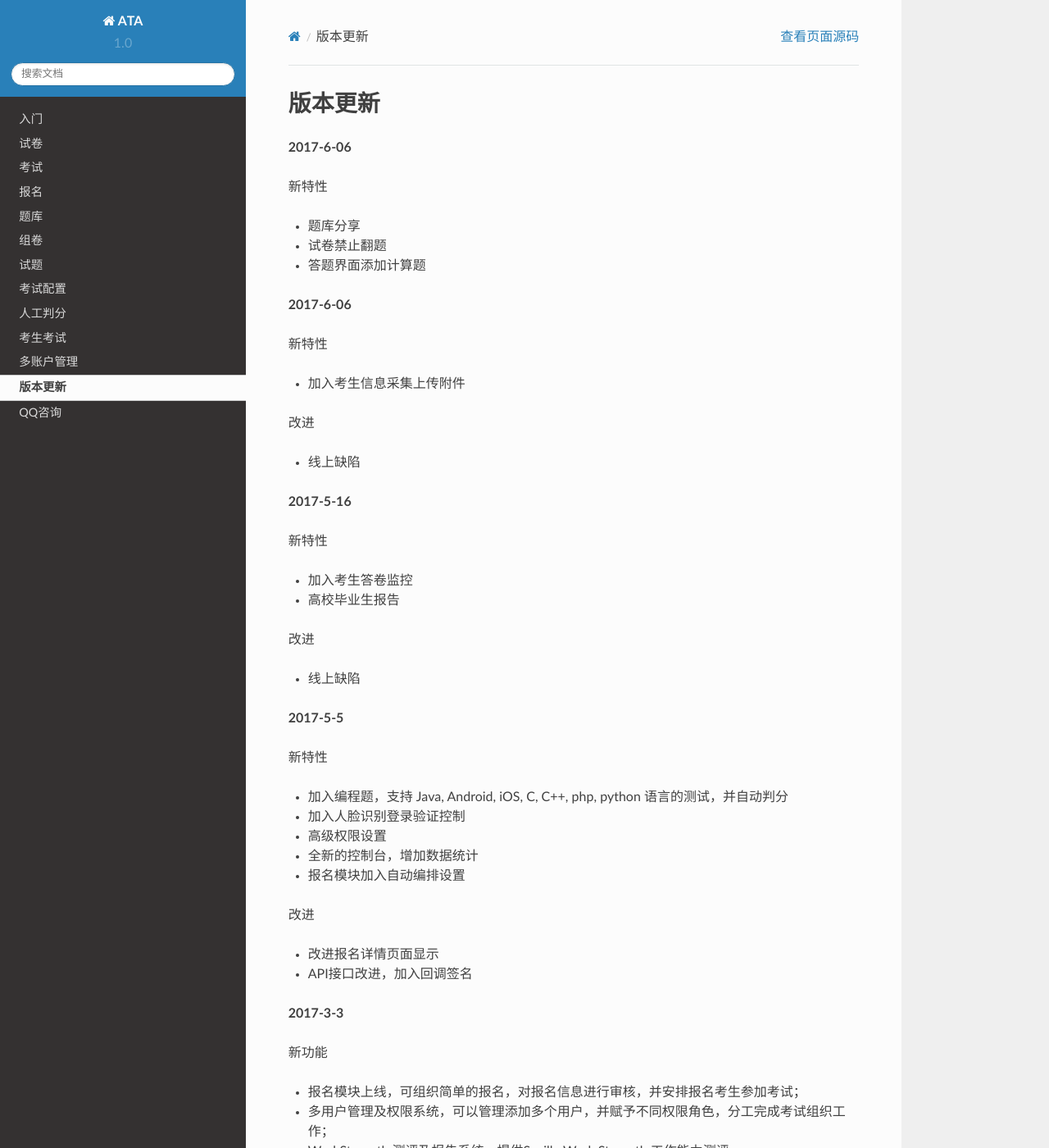
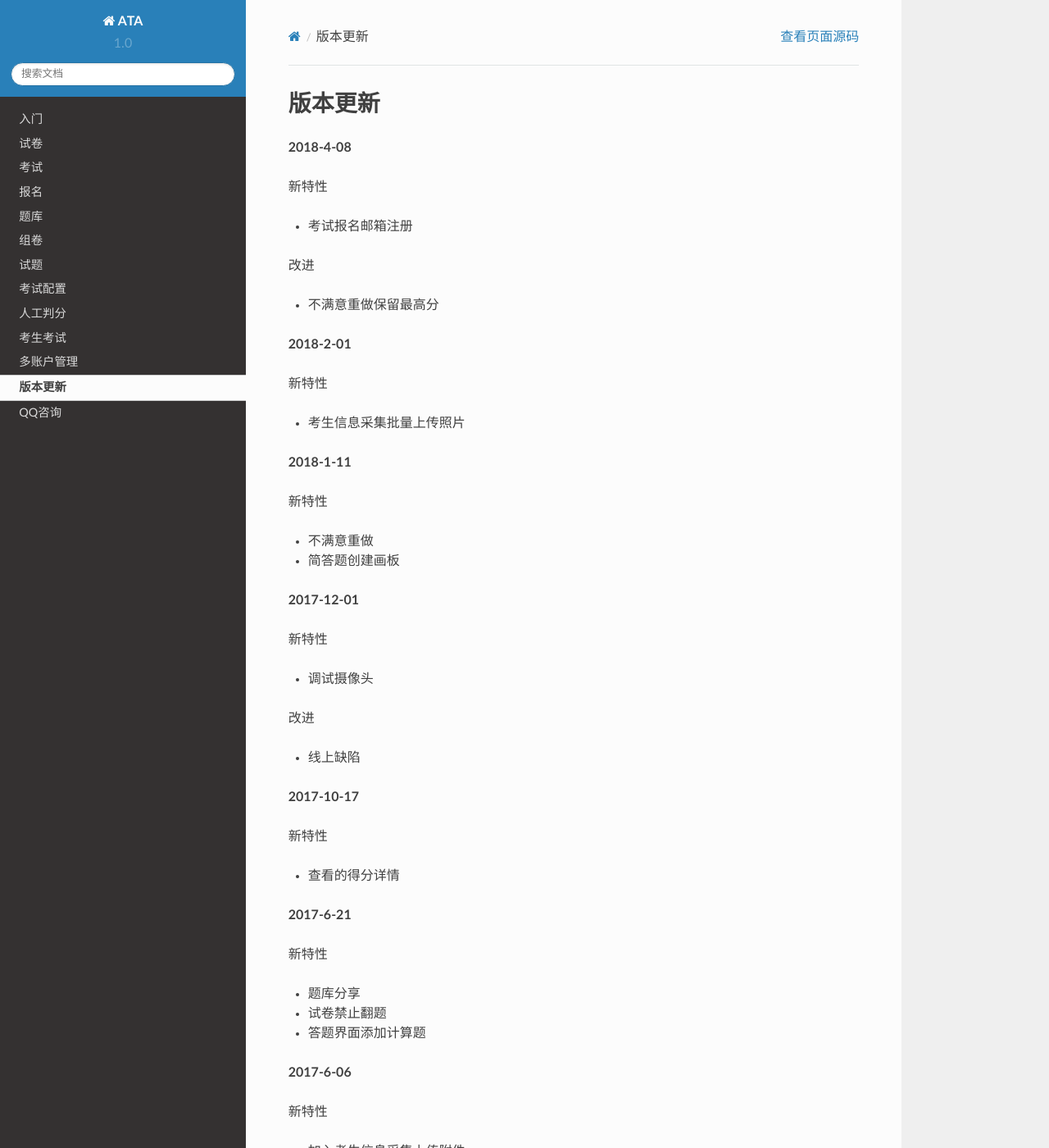
Before and after one commit to yaozhifeng/eztest_doc, a Sphinx documentation site: the page built from docs/source/releasenote.rst, in a window 1280 px wide and 1400 px high. Shown: the whole window at 82% size. Built offline with Sphinx 7.4.7 and the Read the Docs theme 2.0.0, drawn with Linux system fonts in a browser that asks for light colours.

Commit message:
baomingzhuce

```diff
--- a/docs/source/releasenote.rst
+++ b/docs/source/releasenote.rst
@@ -1,7 +1,47 @@
 版本更新
 ===============
 
-**2017-6-06**
+**2018-4-08**
+
+新特性
+
+- 考试报名邮箱注册
+
+改进
+
+- 不满意重做保留最高分
+
+**2018-2-01**
+
+新特性
+
+- 考生信息采集批量上传照片
+
+**2018-1-11**
+
+新特性
+
+- 不满意重做
+
+- 简答题创建画板
+
+**2017-12-01**
+
+新特性
+
+- 调试摄像头
+
+改进
+
+- 线上缺陷
+
+**2017-10-17**
+
+新特性
+
+- 查看的得分详情
+
+**2017-6-21**
 
 新特性
 
```
Also changed, not shown: docs/source/enroll.rst (+8 -0 lines), docs/source/_static/11-03.png (added).
